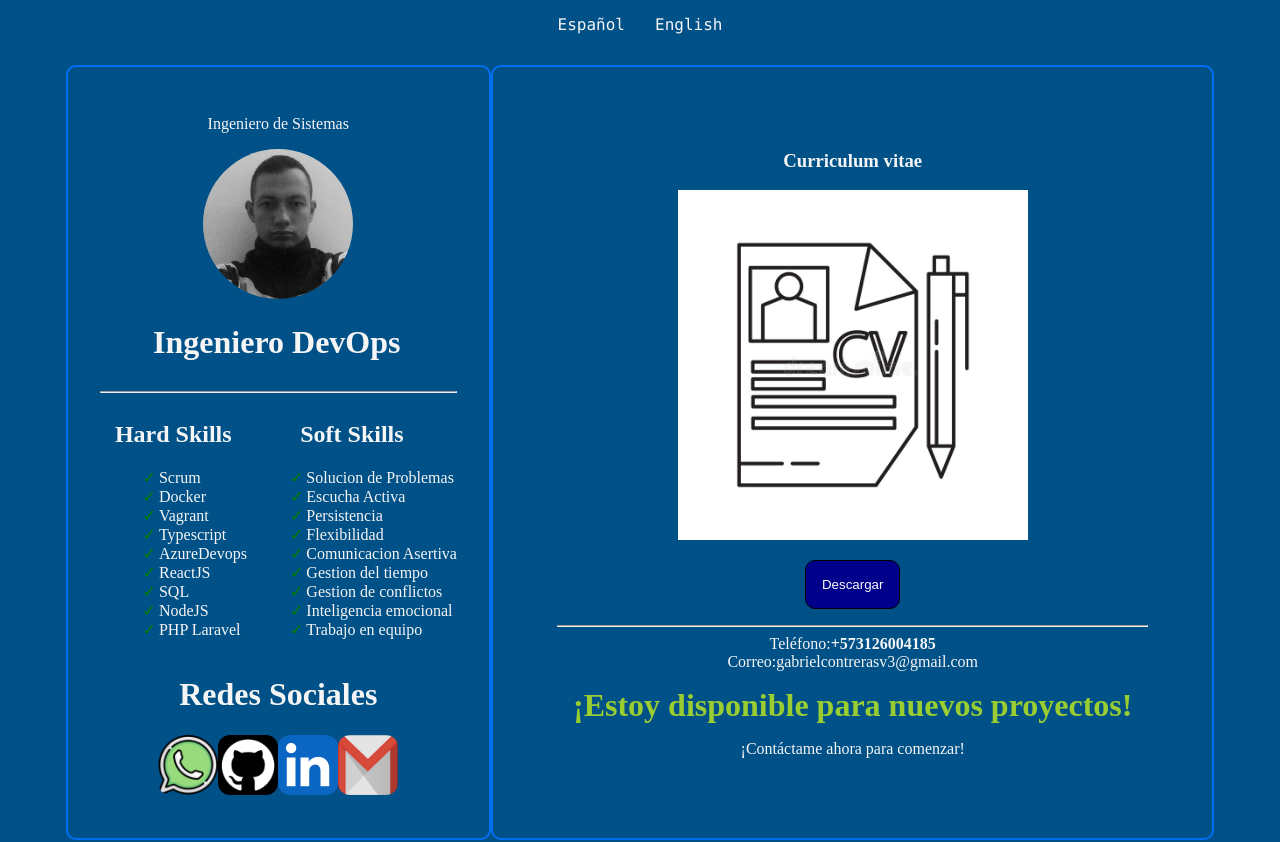
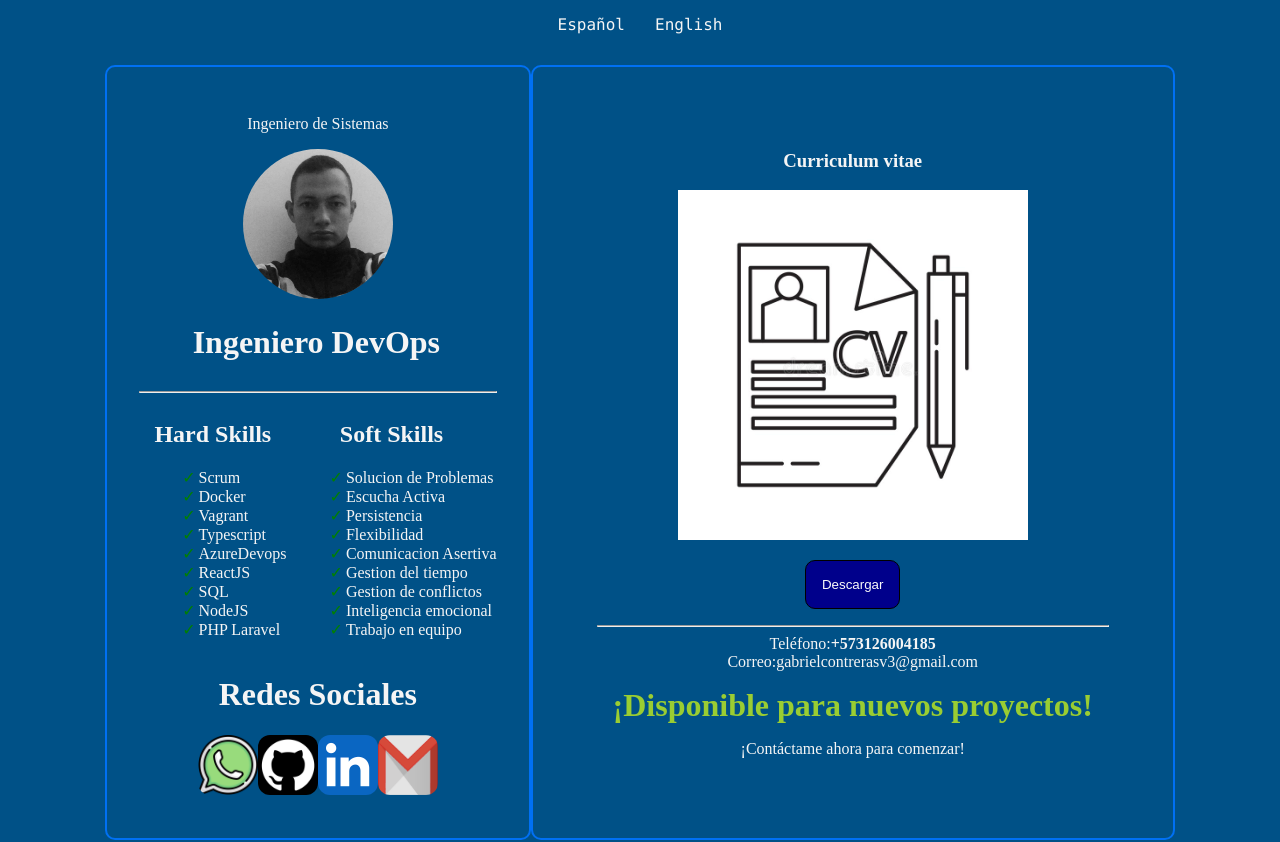
Before and after one commit to gacodev/portafolio, a Next.js app: page / in a window 1280 px wide. Shown: the top 842 px of the page. Built offline with nearby package versions, Linux system fonts and the light colour scheme; a web font is replaced by a local one.

Commit message:
(docs:fix) error de caracteres

```diff
--- a/Components/Profile/index.jsx
+++ b/Components/Profile/index.jsx
@@ -131,7 +131,7 @@ export const ProfileContainer = () => {
           </div>
           <div className="call-to-action">
             <h3 className={`${styles.titles} ${styles.separator}`}>
-              ¡Estoy disponible para nuevos proyectos!
+              ¡Disponible para nuevos proyectos!
             </h3>
             <p>¡Contáctame ahora para comenzar!</p>
           </div>
```
